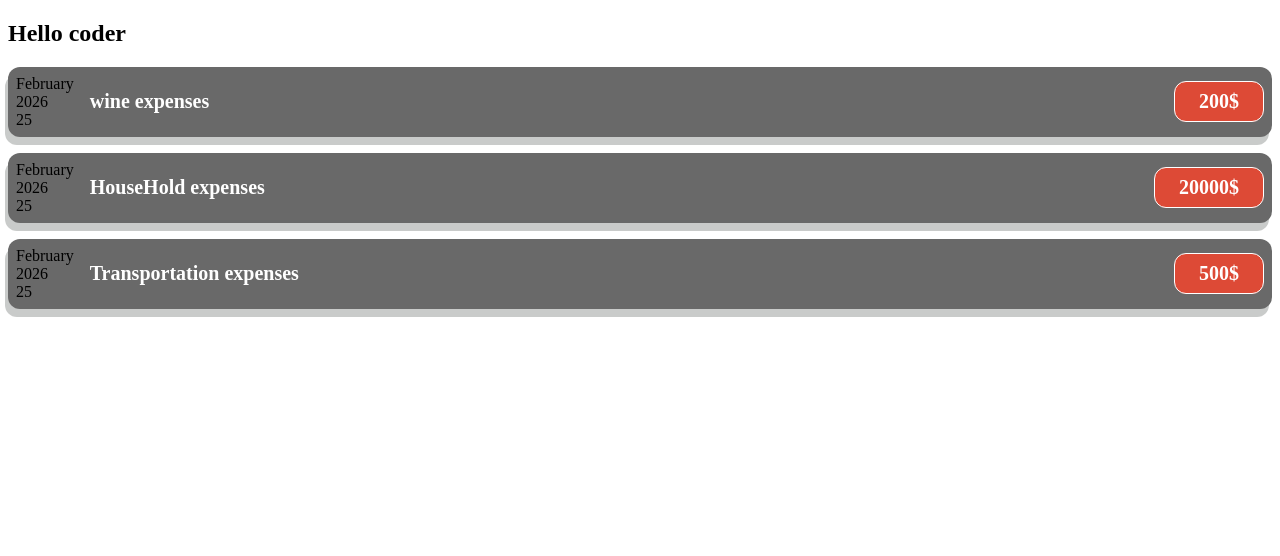
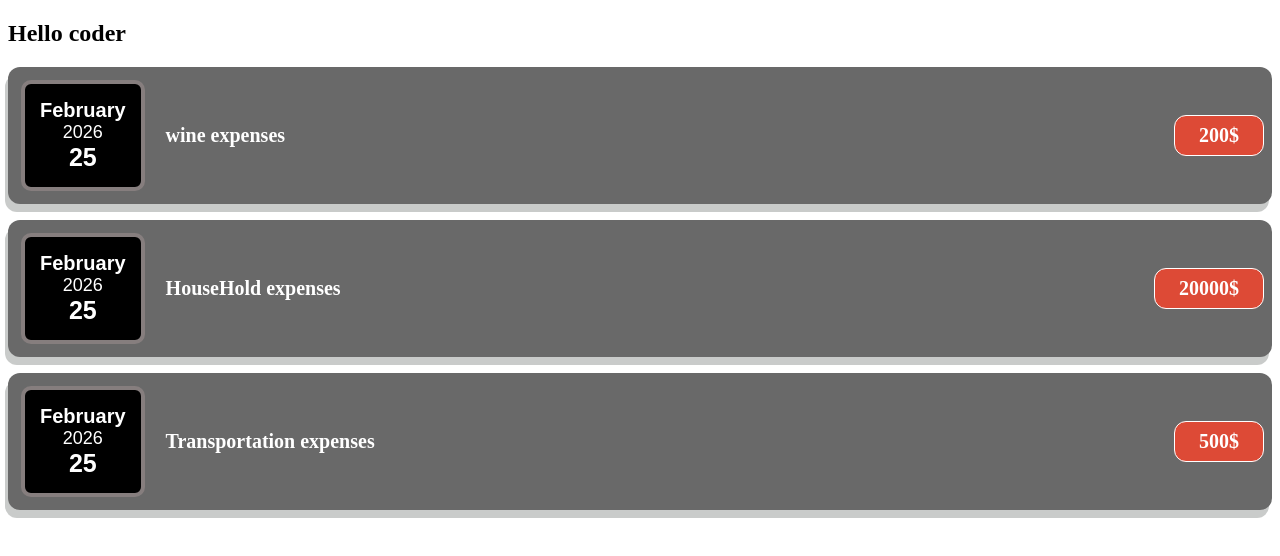
Before and after one commit to naveedkapoorkhan/ExpensesTracker, a React (Vite) app in the folder expense-stracker/: page / in a window 1280 px wide. Shown: the top 556 px of the page. Built offline with nearby package versions, Linux system fonts and the light colour scheme.

Commit message:
refact:import expenseDate component and replace by div code

```diff
--- a/expense-stracker/src/components/ExpenseItem.jsx
+++ b/expense-stracker/src/components/ExpenseItem.jsx
@@ -1,3 +1,4 @@
+import ExpenseDate from './ExpenseDate';
 import './ExpenseItem.css';
 
 function ExpenseItem({expenses}) {
@@ -10,11 +11,7 @@ function ExpenseItem({expenses}) {
     expenses.map((expense,index)=>(
 
         <div className='expense-item' key={index}>
-      <div className='expense-item__date'>
-        <div className="month">{expense.month}</div>
-        <div className="year">{expense.year}</div>
-        <div className="day">{expense.day}</div>
-      </div>
+       <ExpenseDate day={expense.day} month={expense.month} year={expense.year}></ExpenseDate>
       <div className='expense-item__description'>
         <h2>{expense.expenseTitle}</h2>
         <div className='expense-item__price'>{`${expense.expenseAmount}$`}</div>
```
